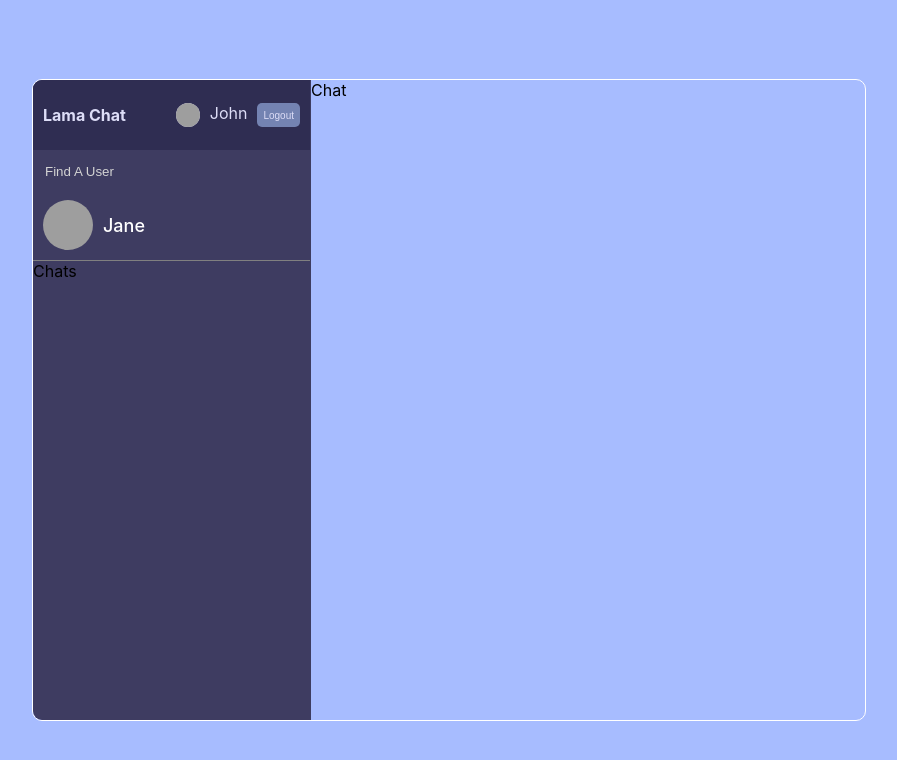
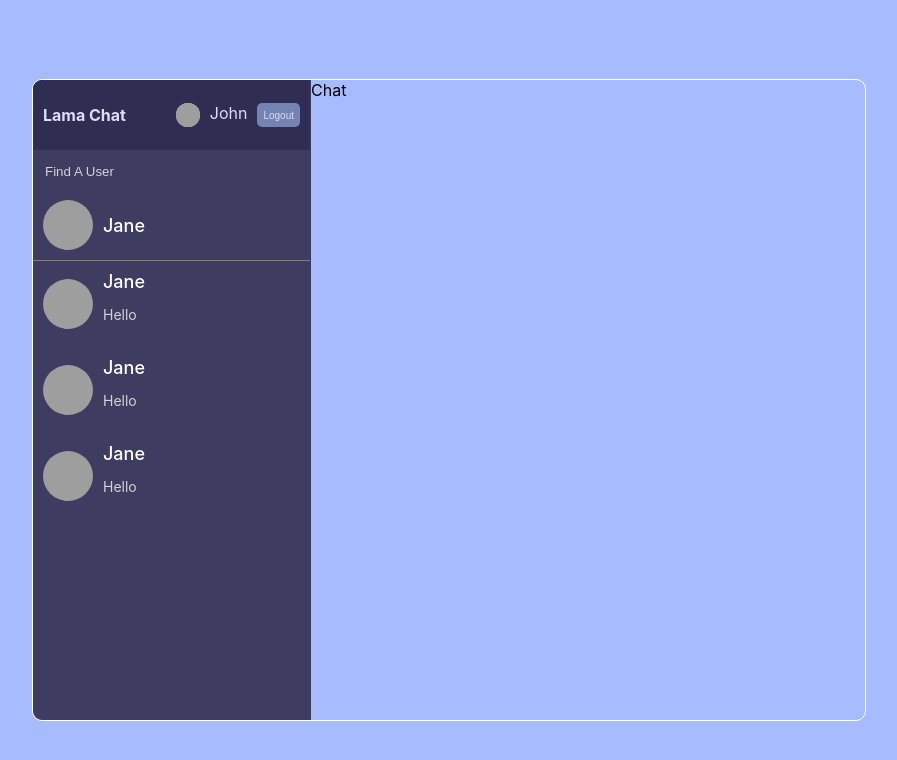
Before and after one commit to Chrstphr9/Project-ChatApp, a React (Create React App) app: page / in a window 1280 px wide. Shown: the top 760 px of the page, without its empty margins (191-1088 px from the left). Built offline with nearby package versions, Linux system fonts and the light colour scheme; grey boxes are pictures that could not be loaded.

Commit message:
done with chat comp

```diff
--- a/src/components/Chats.jsx
+++ b/src/components/Chats.jsx
@@ -1,9 +1,42 @@
-import React from 'react'
+import React from "react";
 
 const Chats = () => {
   return (
-    <div>Chats</div>
-  )
-}
+    <div className="chats">
+      <div className="userChat">
+        <img
+          src="https://images.pexels.com/photos/6279415/pexels-photo-6279415.jpeg?auto=compress&cs=tinysrgb&w=600&lazy=load"
+          alt=""
+        />
+        <div className="userChatInfo">
+          <span>Jane</span>
+          <p>Hello</p>
+        </div>
+      </div>
 
-export default Chats
+      <div className="userChat">
+        <img
+          src="https://images.pexels.com/photos/6279415/pexels-photo-6279415.jpeg?auto=compress&cs=tinysrgb&w=600&lazy=load"
+          alt=""
+        />
+        <div className="userChatInfo">
+          <span>Jane</span>
+          <p>Hello</p>
+        </div>
+      </div>
+
+      <div className="userChat">
+        <img
+          src="https://images.pexels.com/photos/6279415/pexels-photo-6279415.jpeg?auto=compress&cs=tinysrgb&w=600&lazy=load"
+          alt=""
+        />
+        <div className="userChatInfo">
+          <span>Jane</span>
+          <p>Hello</p>
+        </div>
+      </div>
+    </div>
+  );
+};
+
+export default Chats;
```
